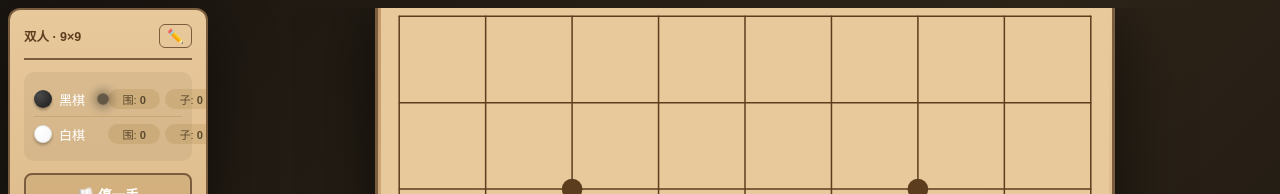
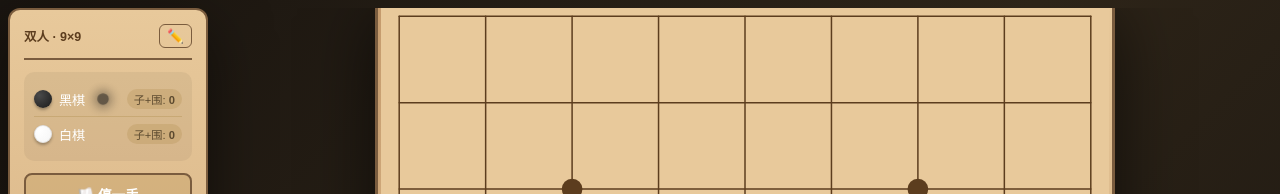
Before and after one commit to congwusuohao/go-game, a plain HTML site: page index.html in a window 1280 px wide. Both pictures are taken after a click on the button "▶ 开始对局". Shown: the top 194 px of the page. Drawn offline with Linux system fonts and the light colour scheme.

Commit message:
simplify stats: show 子+围 only (stones+territory), remove 围 and 提

```diff
--- a/index.html
+++ b/index.html
@@ -229,8 +229,7 @@ body {
                         <div class="turn-indicator inactive" id="blackTurn"></div>
                     </div>
                     <div class="stat-group">
-                        <span class="stat-chip">围: <span id="blackTerr">0</span></span>
-                        <span class="stat-chip">子: <span id="blackStones">0</span></span>
+                        <span class="stat-chip">子+围: <span id="blackTerr">0</span></span>
                     </div>
                 </div>
                 <div class="player-row">
@@ -240,8 +239,7 @@ body {
                         <div class="turn-indicator inactive" id="whiteTurn"></div>
                     </div>
                     <div class="stat-group">
-                        <span class="stat-chip">围: <span id="whiteTerr">0</span></span>
-                        <span class="stat-chip">子: <span id="whiteStones">0</span></span>
+                        <span class="stat-chip">子+围: <span id="whiteTerr">0</span></span>
                     </div>
                 </div>
             </div>
@@ -1204,10 +1202,8 @@ function updateUI() {
     moveNumberEl.textContent = `第 ${state.moveNumber} 手`;
 
     const {blackStones, whiteStones, blackTerr, whiteTerr} = computeLiveTerritory();
-    document.getElementById('blackTerr').textContent = blackTerr;
-    document.getElementById('whiteTerr').textContent = whiteTerr;
-    document.getElementById('blackStones').textContent = blackStones;
-    document.getElementById('whiteStones').textContent = whiteStones;
+    document.getElementById('blackTerr').textContent = blackStones + blackTerr;
+    document.getElementById('whiteTerr').textContent = whiteStones + whiteTerr;
 
     if (!state.gameEnded) {
         statusMessageEl.textContent = `${state.currentPlayer === 1 ? '黑棋' : '白棋'}落子`;
```
